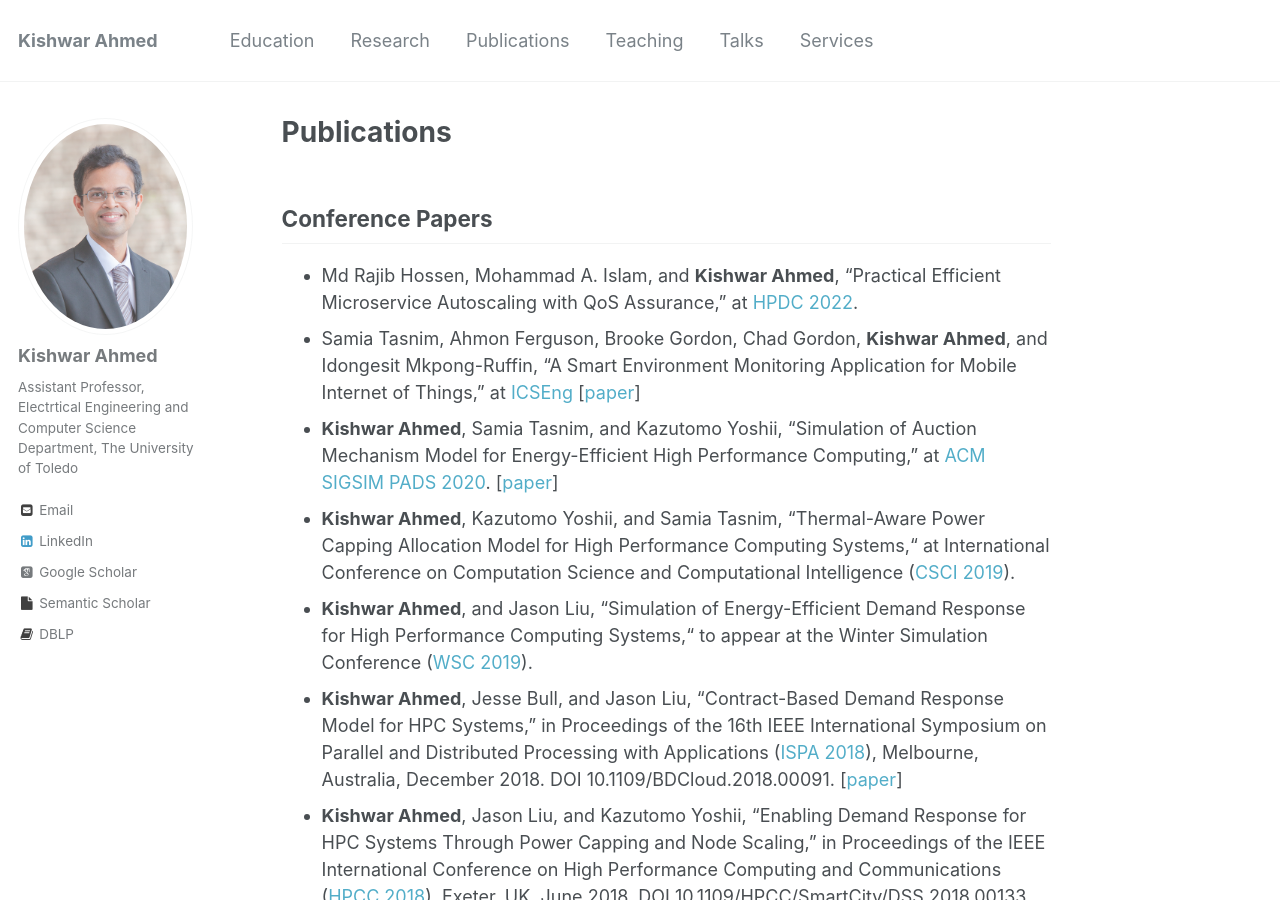
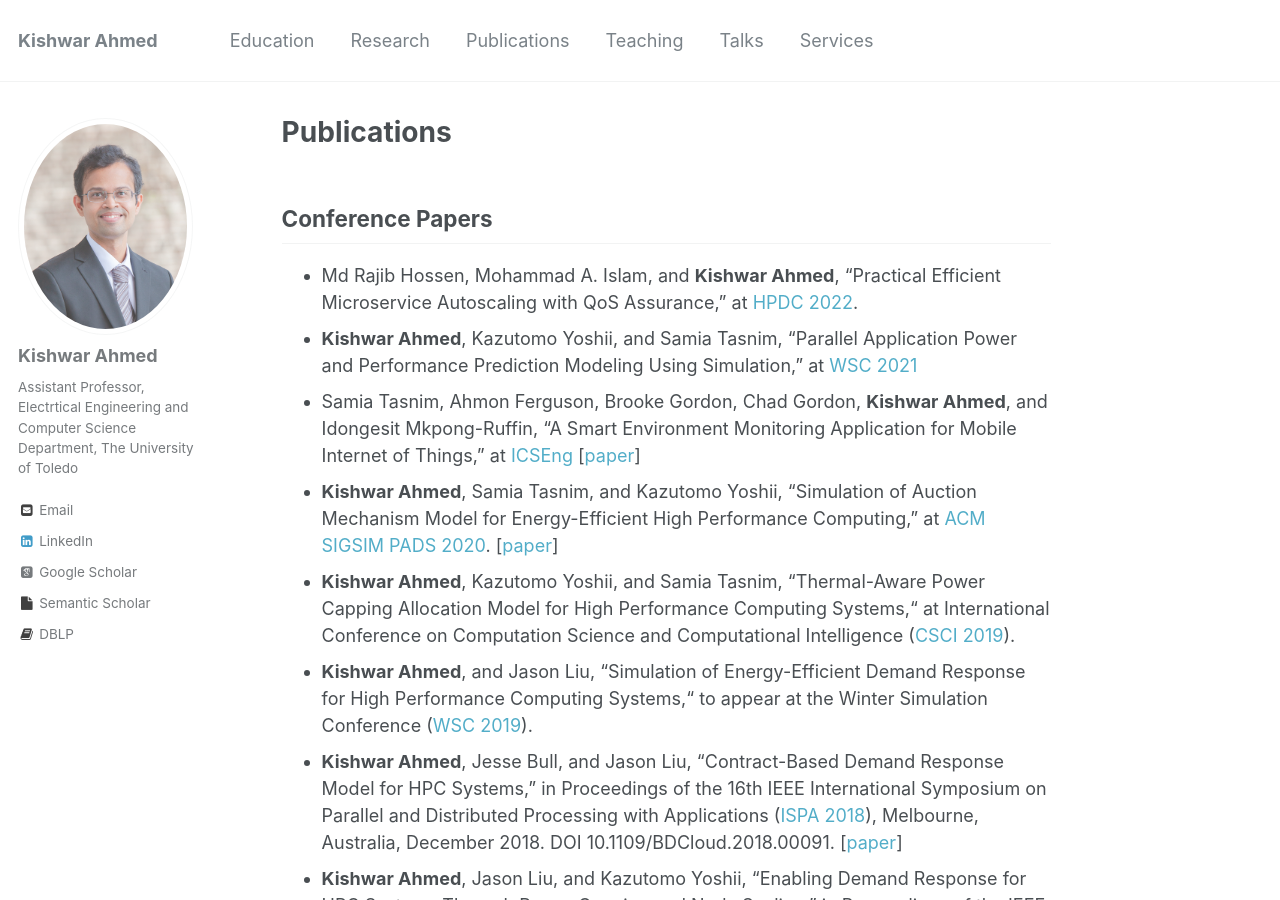
Before and after one commit to kishwarbd/kishwarbd.github.io, a Jekyll site: the page built from _pages/publications.md, in a window 1280 px wide and 900 px high. Built offline with Jekyll 4.4.1, drawn with Linux system fonts in a browser that asks for light colours; some web fonts are replaced.

Commit message:
Update publications.md

```diff
--- a/_pages/publications.md
+++ b/_pages/publications.md
@@ -7,9 +7,8 @@ author_profile: true
 ## Conference Papers
 
 * Md Rajib Hossen, Mohammad A. Islam, and **Kishwar Ahmed**, “Practical Efficient Microservice Autoscaling with QoS Assurance,” at [HPDC 2022](https://www.hpdc.org/2022/).
-* Samia Tasnim, Ahmon Ferguson, Brooke Gordon, Chad Gordon, **Kishwar Ahmed**, and
-Idongesit Mkpong-Ruffin, “A Smart Environment Monitoring Application for Mobile
-Internet of Things,” at [ICSEng](http://www.icseng.com/) [[paper](https://link.springer.com/chapter/10.1007/978-3-030-65796-3_21)]
+* **Kishwar Ahmed**, Kazutomo Yoshii, and Samia Tasnim, “Parallel Application Power and Performance Prediction Modeling Using Simulation,” at [WSC 2021](https://meetings.informs.org/wordpress/wsc2021/)
+* Samia Tasnim, Ahmon Ferguson, Brooke Gordon, Chad Gordon, **Kishwar Ahmed**, and Idongesit Mkpong-Ruffin, “A Smart Environment Monitoring Application for Mobile Internet of Things,” at [ICSEng](http://www.icseng.com/) [[paper](https://link.springer.com/chapter/10.1007/978-3-030-65796-3_21)]
 * **Kishwar Ahmed**, Samia Tasnim, and Kazutomo Yoshii, “Simulation of Auction Mechanism Model for Energy-Efficient High Performance Computing,” at [ACM SIGSIM PADS 2020](https://www.acm-sigsim-pads.org/Programs/PADS-2020-Program.htm). [[paper](https://dl.acm.org/doi/abs/10.1145/3384441.3395991)]
 * **Kishwar Ahmed**, Kazutomo Yoshii, and Samia Tasnim, “Thermal-Aware Power Capping Allocation Model for High Performance Computing Systems,“ at International Conference on Computation Science and  Computational Intelligence ([CSCI 2019](https://americancse.org/events/csci2019)).
 * **Kishwar Ahmed**, and Jason Liu, “Simulation of Energy-Efficient Demand Response for High Performance Computing Systems,“ to appear at the Winter Simulation Conference ([WSC 2019](http://meetings2.informs.org/wordpress/wsc2019/)).
```
